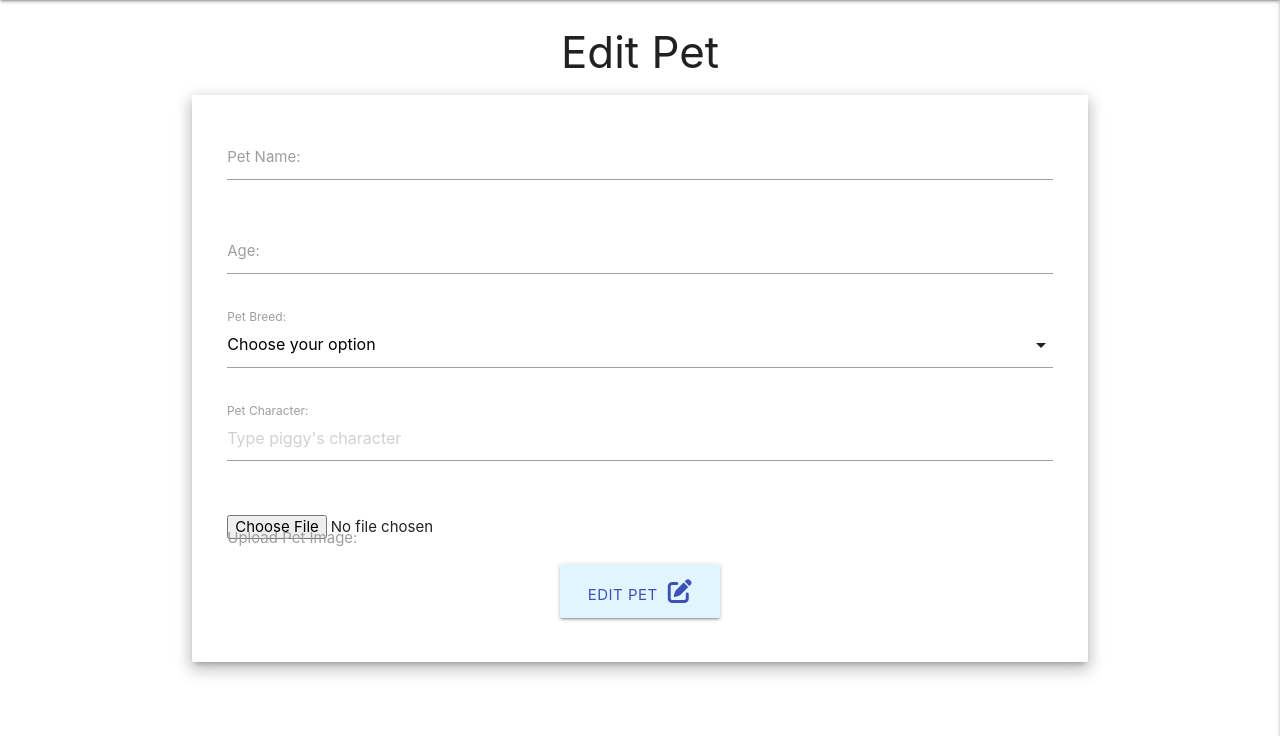
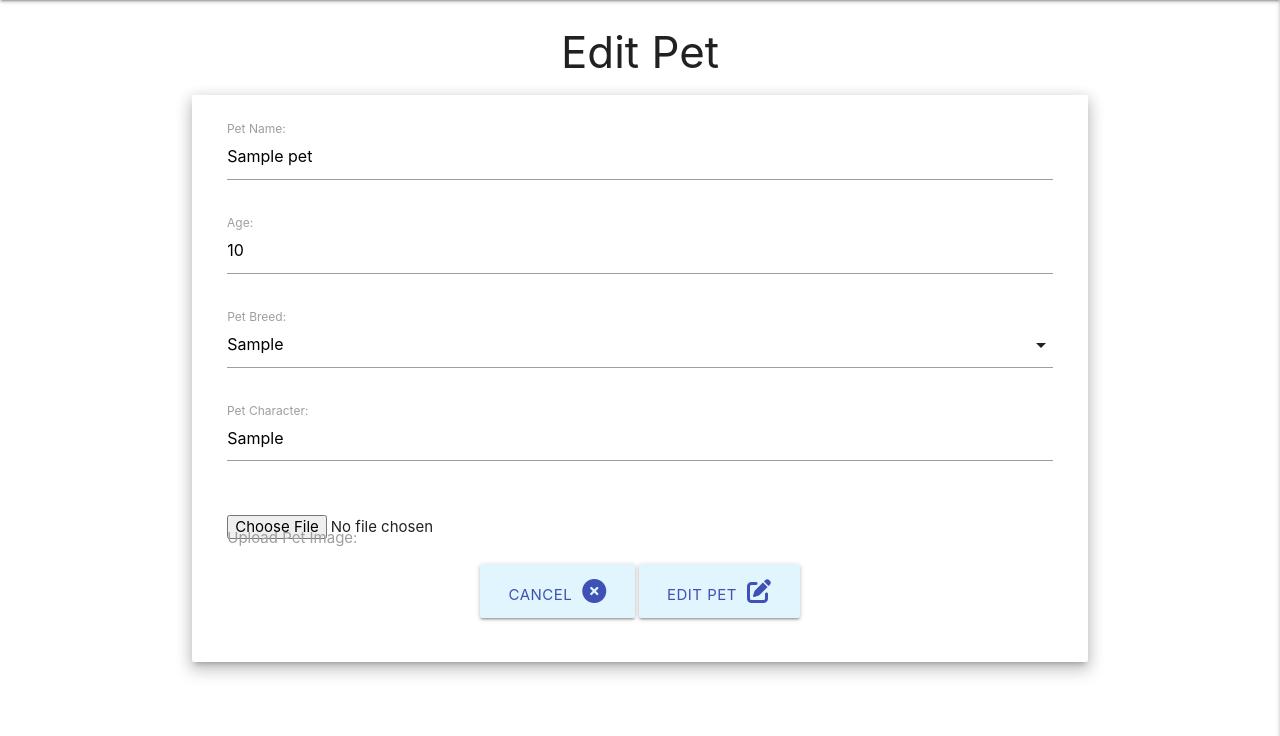
Before and after one commit to marina9222/guinea-pig-database, a Flask app: template templates/edit_pet.html in a window 1280 px wide. Shown: the part 64-800 px from the top of the page. Run offline with Flask 2, Linux system fonts and the light colour scheme; the template is opened without the code that fills it: most values are stand-ins (such as "Sample title", 1, 10 or a date in 2020); some libraries are stand-ins or nearby versions.

Commit message:
Add:  Load the edit pet form with the pet's details

```diff
--- a/templates/edit_pet.html
+++ b/templates/edit_pet.html
@@ -9,14 +9,14 @@
     <!-- Pet name input -->
     <div class="row margin-b">
       <div class="input-field col s12">
-        <input id="pet_name" name="pet_name" type="text" class="validate" minlength="3" maxlength="15">
+        <input id="pet_name" name="pet_name" type="text" class="validate" minlength="3" maxlength="15" value="{{ pet.pet_name }}">
         <label for="pet_name">Pet Name:</label>
       </div>
     </div>
     <!-- Pet age input -->
     <div class="row margin-b">
       <div class="input-field col s12">
-        <input id="pet_age" name="pet_age" type="number" class="validate" min="0">
+        <input id="pet_age" name="pet_age" type="number" class="validate" min="0" value="{{ pet.pet_age }}">
         <label for="pet_age">Age:</label>
       </div>
     </div>
@@ -24,10 +24,15 @@
     <div class="row margin-b">
       <div class="input-field col s12">
         <select id="pet_breed" name="pet_breed" class="validate" required>
-          <option value="" disabled selected>Choose your option</option>
+          <option value="" disabled >Choose your option</option>
           {% for breed in breeds %}
+              {% if breed.pet_breed == pet.pet_breed %}
+                 <option value="{{ breed.pet_breed}}" selected>{{ breed.pet_breed}}</option>
+              {% else %}
           <option value="{{ breed.pet_breed}}">{{ breed.pet_breed}}</option>
+              {% endif %}
           {% endfor %}
+
         </select>
         <label for="form-select-1">Pet Breed:</label>
       </div>
@@ -36,7 +41,9 @@
     <div class="row margin-b">
       <div class="input-field col s12">
         <textarea id="pet_character" name="pet_character" class="materialize-textarea validate" placeholder="Type piggy's character"
-          minlength="5" maxlength="50"></textarea>
+          minlength="5" maxlength="50">
+          {{- pet.pet_character -}}
+        </textarea>
         <label for="pet_character">Pet Character:</label>
       </div>
     </div>
@@ -50,9 +57,13 @@
       </div>
     </div>
 
-    <!-- Submit button -->
+    <!-- Edit button -->
     <div class="row">
       <div class="col s12 center-align">
+         <!-- Cancel button -->
+          <a href="{{ url_for('get_pets') }}" class="btn-large light-blue lighten-5 indigo-text">
+            Cancel<i class="fas fa-times-circle margin-l"></i>
+          </a>
         <button class="btn-large light-blue lighten-5 indigo-text" type="submit">
          Edit Pet<i class="fas fa-edit margin-l"></i>
         </button>
```
